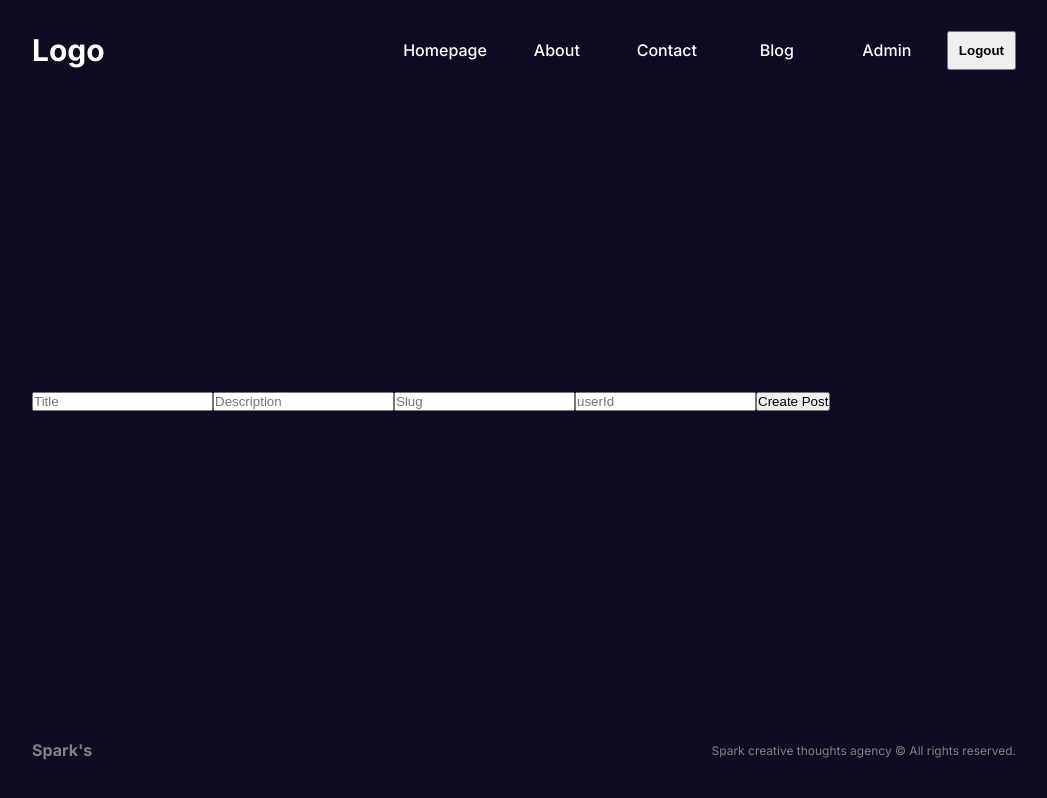
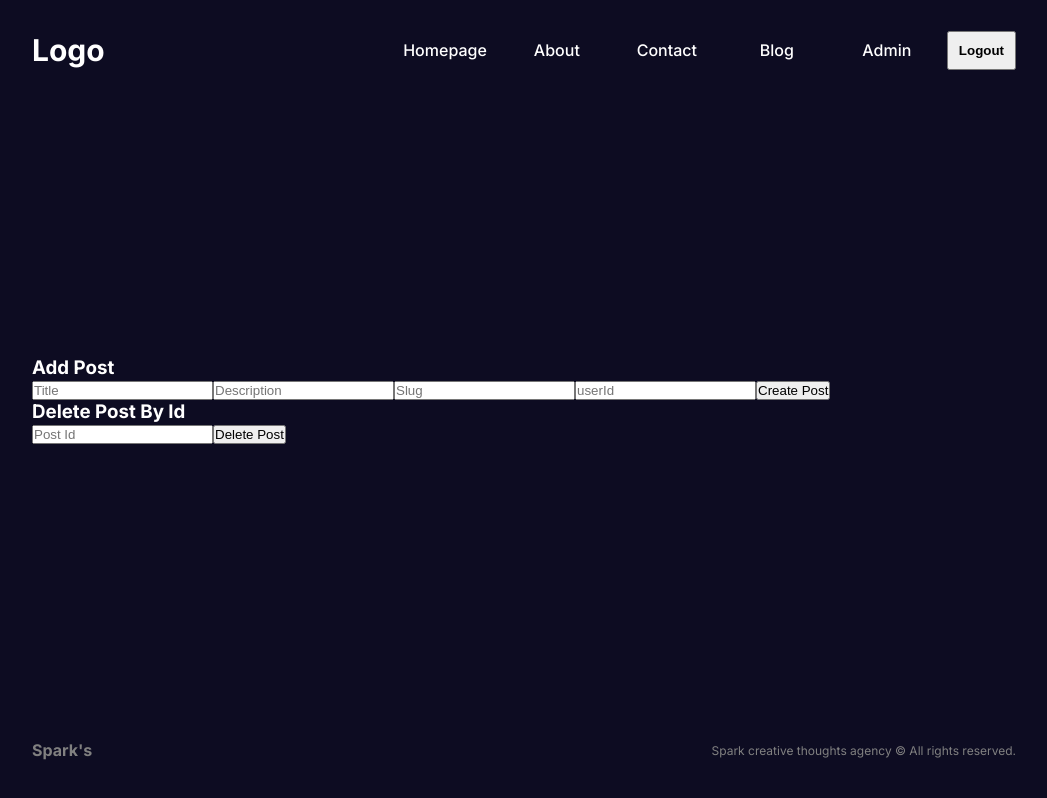
Before and after one commit to shishirchhetri/blog-app, a Next.js app: page /serveractiontest in a window 1280 px wide. Shown: the whole page, without its empty margins (116-1163 px from the left). Built offline with nearby package versions, Linux system fonts and the light colour scheme.

Commit message:
created delete option for post

```diff
--- a/src/app/serveractiontest/page.jsx
+++ b/src/app/serveractiontest/page.jsx
@@ -1,8 +1,9 @@
-const { addPost } = require('@/lib/action');
+const { addPost, deletePost } = require('@/lib/action');
 
 const ServerActionComponent = () => {
   return (
     <div>
+      <h3>Add Post</h3>
       <form action={addPost}>
         <input type='text' placeholder='Title' name='title' />
         <input type='desc' placeholder='Description' name='desc' />
@@ -10,6 +11,11 @@ const ServerActionComponent = () => {
         <input type='text' placeholder='userId' name='userId' />
         <button>Create Post</button>
       </form>
+      <h3>Delete Post By Id</h3>
+      <form action={deletePost}>
+        <input type='text' placeholder='Post Id' name='id' />
+        <button>Delete Post</button>
+      </form>
     </div>
   );
 };
```
